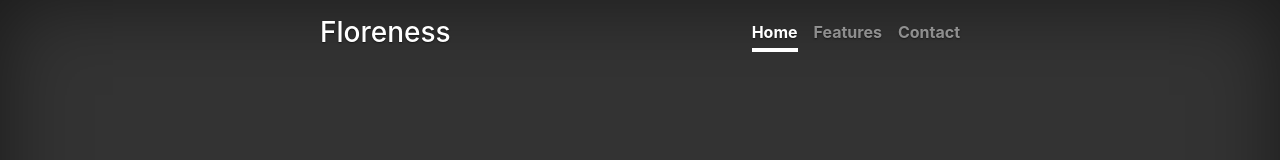
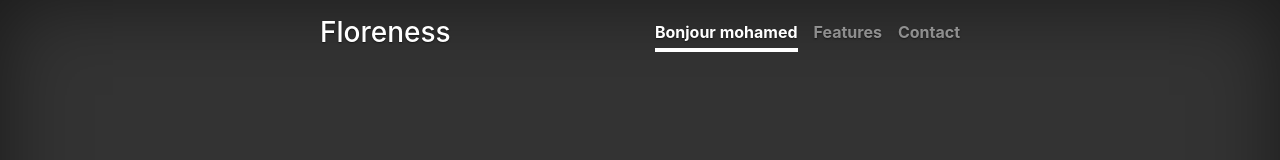
Before and after one commit to FaroukDev/floreness, a plain HTML site: page index.html in a window 1280 px wide. Shown: the top 160 px of the page. Drawn offline with nearby package versions, Linux system fonts and the light colour scheme.

Commit message:
change name menu

```diff
--- a/index.html
+++ b/index.html
@@ -23,7 +23,7 @@
         <div class="inner">
           <h3 class="masthead-brand">Floreness</h3>
           <nav class="nav nav-masthead justify-content-center">
-            <a class="nav-link active" href="#">Home</a>
+            <a class="nav-link active" href="#">Bonjour mohamed</a>
             <a class="nav-link" href="#">Features</a>
             <a class="nav-link" href="#">Contact</a>
           </nav>
```
